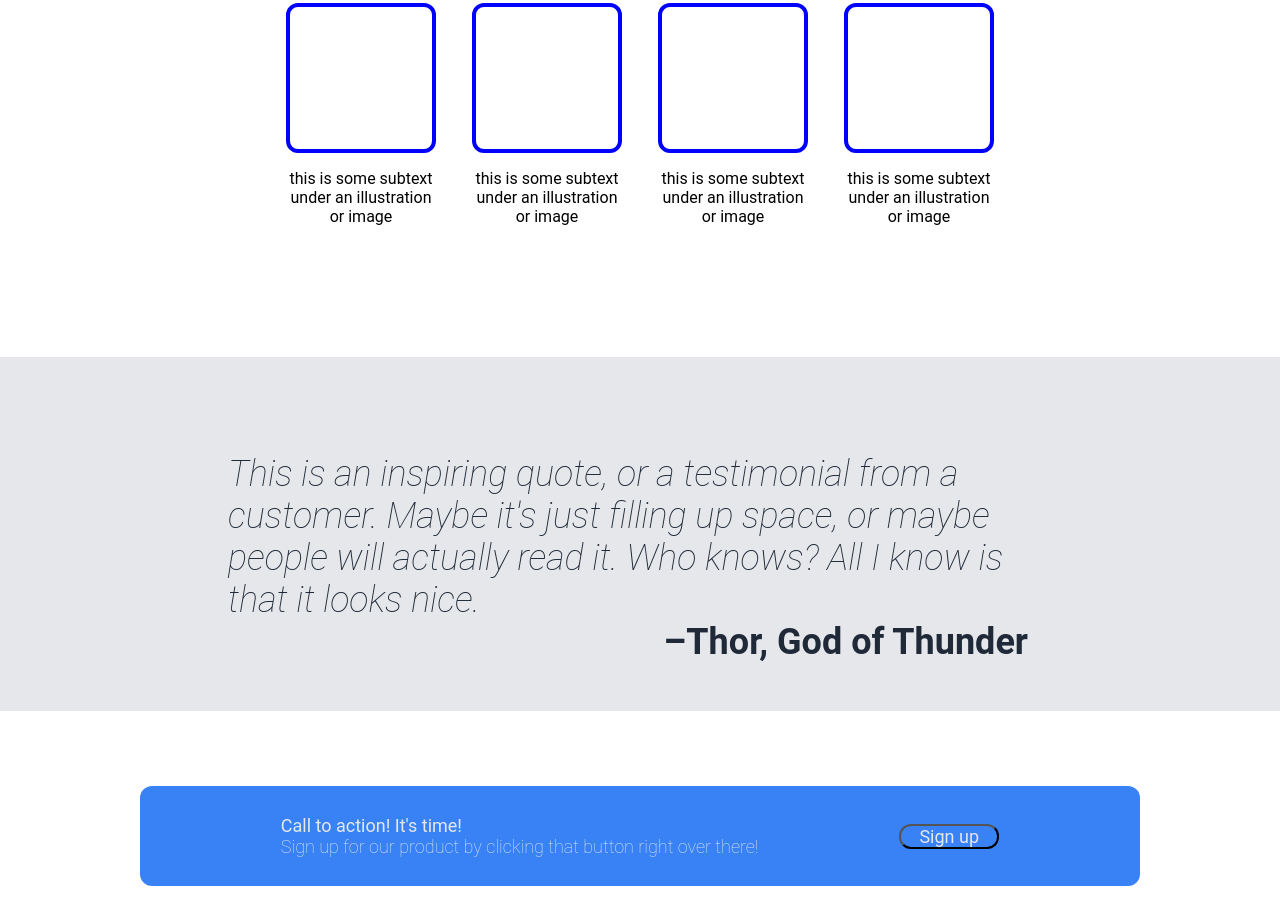
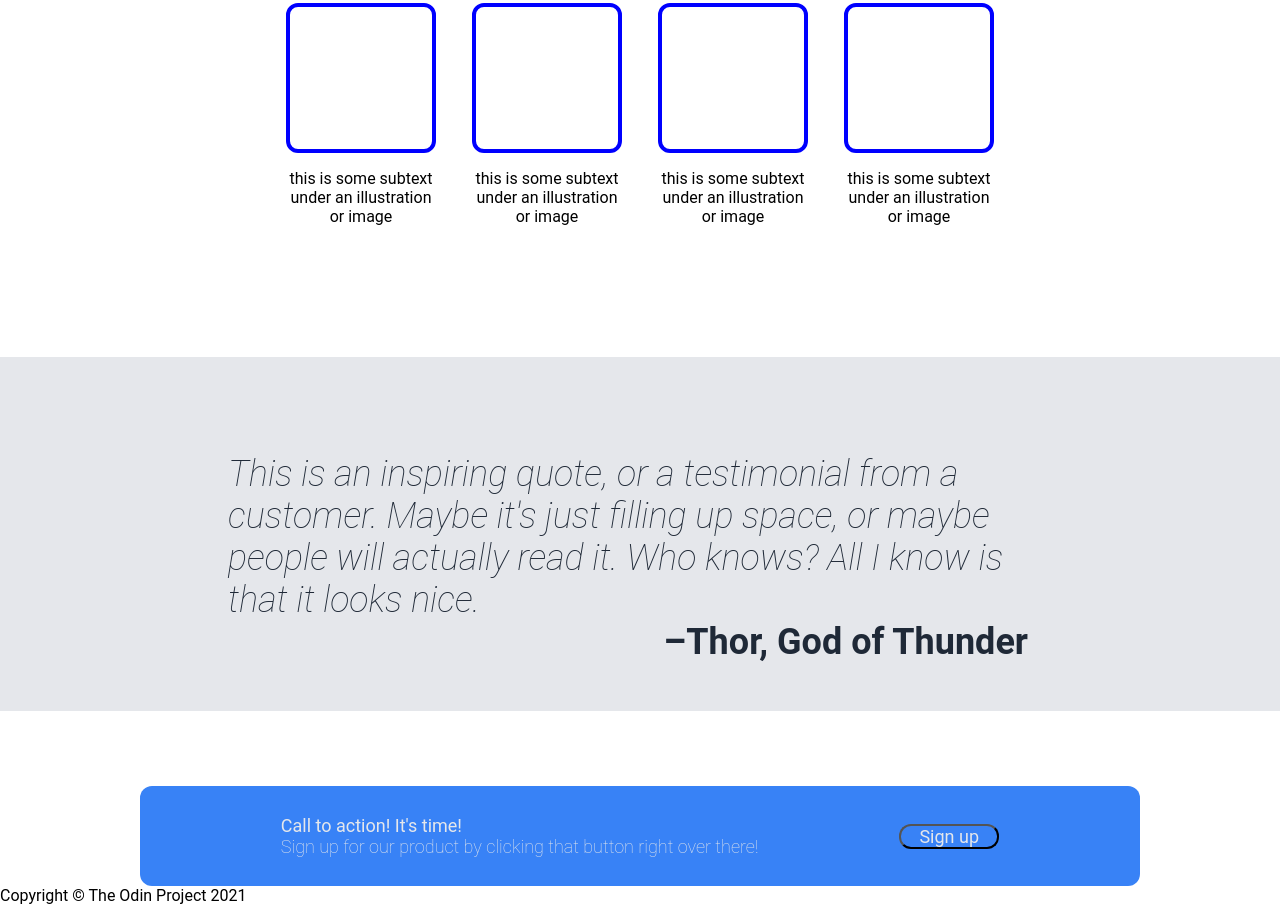
Before and after one commit to mn-chetan/landing-page, a plain HTML site: page index.html in a window 1280 px wide. Shown: the part 603-1508 px from the top of the page. Drawn offline with Linux system fonts and the light colour scheme.

Commit message:
Add footer html to index.html

```diff
--- a/index.html
+++ b/index.html
@@ -86,5 +86,9 @@
         </div>
       </div>
     </div>
+
+    <div class="footer">
+      <p>Copyright © The Odin Project 2021</p>
+    </div>
   </body>
 </html>
```
